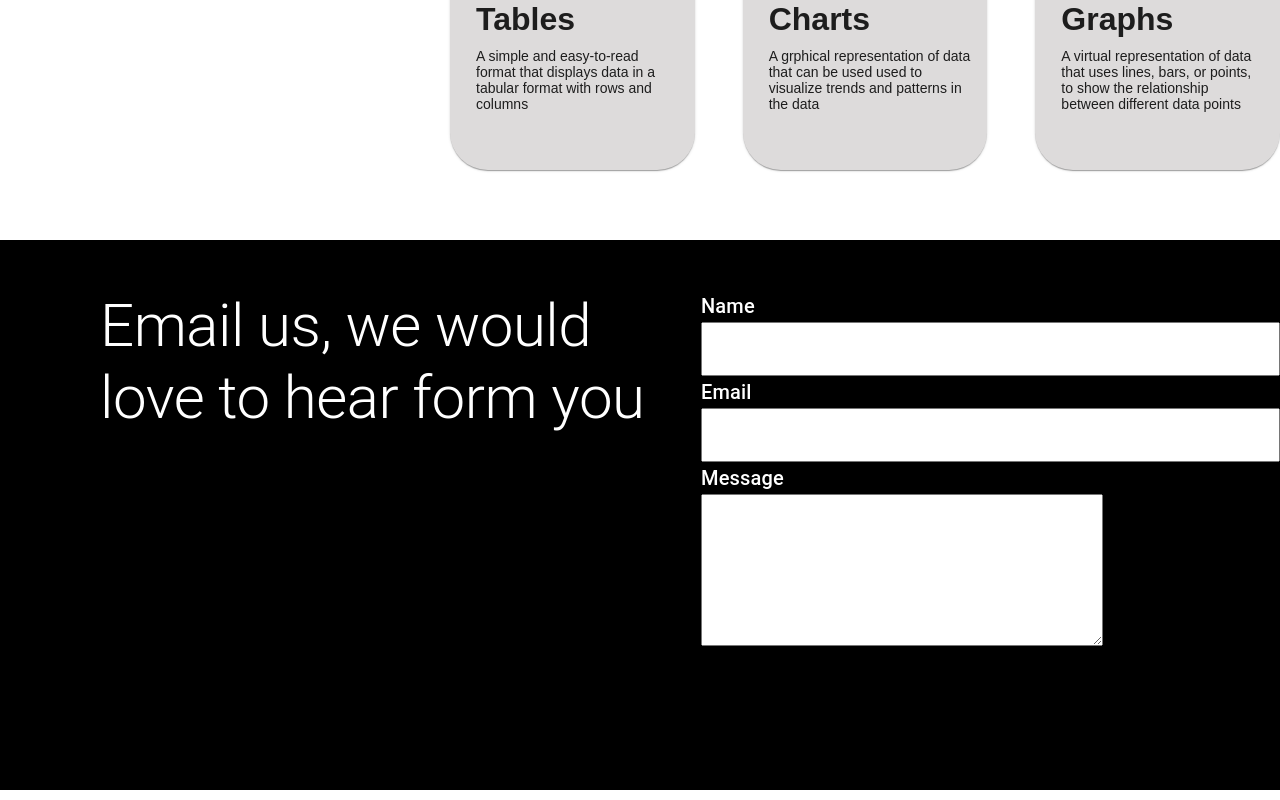
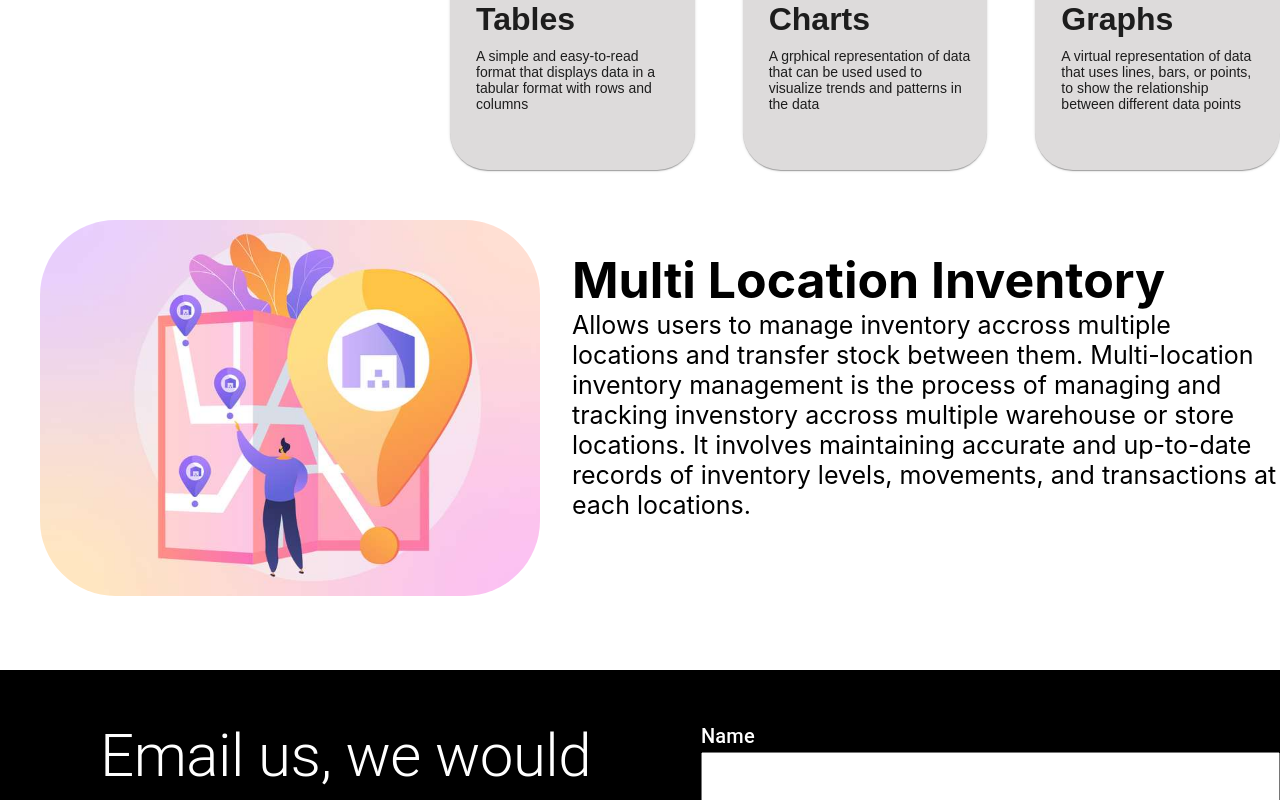
Before and after one commit to arnitdo/Inventario, a React (Create React App) app in the folder client/: page / in a window 1280 px wide. Shown: the part 4604-5404 px from the top of the page. Built offline with nearby package versions, Linux system fonts and the light colour scheme.

Commit message:
changes in features

```diff
--- a/client/package.json
+++ b/client/package.json
@@ -14,7 +14,9 @@
     "@types/node": "^16.18.11",
     "@types/react": "^18.0.27",
     "@types/react-dom": "^18.0.10",
+    "chart.js": "^4.2.0",
     "react": "^18.2.0",
+    "react-chartjs-2": "^5.2.0",
     "react-dom": "^18.2.0",
     "react-icons": "^4.7.1",
     "react-router-dom": "^6.8.0",
--- a/client/src/components/Features.css
+++ b/client/src/components/Features.css
@@ -212,3 +212,20 @@ img{
     margin-left: 100px;
     width:800px;
   }
+
+  .img-container {
+    display: flex;
+    justify-content: space-evenly;
+    align-items: center;
+    gap: 2rem;
+}
+
+.image {
+    border-radius: 5cm;
+}
+
+.text {
+    font-family: Arial, Helvetica, sans-serif;
+    color: black;
+    font-size: 25px;
+}
--- a/client/src/components/Features.tsx
+++ b/client/src/components/Features.tsx
@@ -1,14 +1,14 @@
 import React from "react";
 import "./Features.css";
-import Card from '@mui/material/Card';
-import CardContent from '@mui/material/CardContent';
-import BackupTableIcon from '@mui/icons-material/BackupTable';
-import PieChartIcon from '@mui/icons-material/PieChart';
-import BarChartIcon from '@mui/icons-material/BarChart';
-import { Avatar } from '@mui/material';
+import Card from "@mui/material/Card";
+import CardContent from "@mui/material/CardContent";
+import BackupTableIcon from "@mui/icons-material/BackupTable";
+import PieChartIcon from "@mui/icons-material/PieChart";
+import BarChartIcon from "@mui/icons-material/BarChart";
+import { Avatar } from "@mui/material";
 import { Link } from "react-router-dom";
 import { TextField, Typography } from "@mui/material";
-import { Button } from '@mui/material';
+import { Button } from "@mui/material";
 const Features = () => {
   const ana = require("../assets/ana.jpg");
   const fimg = require("../assets/fimg.png");
@@ -19,7 +19,13 @@ const Features = () => {
   const ana2 = require("../assets/ana2.jfif");
   const track = require("../assets/track.jfif");
   const a1 = require("../assets/a1.jfif");
-  const avatarStyle = { backgroundColor: "#000", marginTop: '15px', marginLeft: '10px', marginBottom: '10px' }
+  const multiple=require('../assets/multiple.jpg')
+  const avatarStyle = {
+    backgroundColor: "#000",
+    marginTop: "15px",
+    marginLeft: "10px",
+    marginBottom: "10px",
+  };
 
   return (
     <div>
@@ -114,13 +120,24 @@ const Features = () => {
             This type of transfer typically involves several steps, including:
           </Typography>
           <img
-            style={{ width: "500px", height: "500px", marginTop: "10px", objectFit: 'cover', marginLeft: '100px' }}
+            style={{
+              width: "500px",
+              height: "500px",
+              marginTop: "10px",
+              objectFit: "cover",
+              marginLeft: "100px",
+            }}
             src={a1}
           ></img>
         </div>
         <div className="right-portion">
           <img
-            style={{ marginTop: "150px", height: "600px", width: "800px", marginRight: '100px' }}
+            style={{
+              marginTop: "150px",
+              height: "600px",
+              width: "800px",
+              marginRight: "100px",
+            }}
             src={
               "https://img.freepik.com/free-vector/order-worldwide-delivery-service-storehouse-products-storage-transit-warehouse-bonded-warehouse-transferring-process-goods-concept-pinkish-coral-bluevector-isolated-illustration_335657-1808.jpg?w=996&t=st=1674945609~exp=1674946209~hmac=2d0a1bc99158548738305e5aceb6dd0e9a6383763bca34d43de5b1d07e31b69a"
             }
@@ -128,11 +145,18 @@ const Features = () => {
         </div>
       </div>
       <div className="notifications">
-        <div className='left-content'>
-          <Typography variant="h2" >Notifications & Alerts</Typography>
+        <div className="left-content">
+          <Typography variant="h2">Notifications & Alerts</Typography>
         </div>
-        <div className='right-content'>
-          <Typography variant="h6">Allows you to set up notifications and alerts for low stock levels, stockouts, and other inventory-related events. They allow you to stay informed about important events related to your inventory. This feature would typically involve setting up rules or thresholds for certain inventory levels or events, and then sending notifications or alerts when those rules or thresholds are met.</Typography>
+        <div className="right-content">
+          <Typography variant="h6">
+            Allows you to set up notifications and alerts for low stock levels,
+            stockouts, and other inventory-related events. They allow you to
+            stay informed about important events related to your inventory. This
+            feature would typically involve setting up rules or thresholds for
+            certain inventory levels or events, and then sending notifications
+            or alerts when those rules or thresholds are met.
+          </Typography>
         </div>
       </div>
       <div className="reports">
@@ -152,9 +176,10 @@ const Features = () => {
             <img
               style={{
                 height: "60px",
-                width: "60px"
+                width: "60px",
               }}
-              src={one}></img>
+              src={one}
+            ></img>
             <Typography variant="h5">Inventory Turnover Rate Export</Typography>
             <Typography variant="body2">
               It shows how many times a company has sold and replaced inventory
@@ -164,11 +189,13 @@ const Features = () => {
             </Typography>
           </div>
           <div className="step-2">
-            <img style={{
+            <img
+              style={{
                 height: "60px",
-              width: "60px"
+                width: "60px",
               }}
-              src={two}></img>
+              src={two}
+            ></img>
             <Typography variant="h5">Stock Aging Export</Typography>
             <Typography variant="body2">
               Stock aging report shows how long items have been held in
@@ -177,11 +204,13 @@ const Features = () => {
             </Typography>
           </div>
           <div className="step-3">
-            <img style={{
+            <img
+              style={{
                 height: "60px",
-              width: "60px"
+                width: "60px",
               }}
-              src={three}></img>
+              src={three}
+            ></img>
             <Typography variant="h5">Sales by Item report</Typography>
             <Typography variant="body2">
               Sales by item report shows the sales of each item in a certain
@@ -190,11 +219,13 @@ const Features = () => {
             </Typography>
           </div>
           <div className="step-4">
-            <img style={{
+            <img
+              style={{
                 height: "60px",
-              width: "60px"
+                width: "60px",
               }}
-              src={four}></img>
+              src={four}
+            ></img>
             <Typography variant="h5">Current Stock Valuation</Typography>
             <Typography variant="body2">
               Stock valuation is the process of determining the value of a
@@ -204,53 +235,148 @@ const Features = () => {
           </div>
         </div>
 
-        <div style={{ display: 'flex', gap: '3rem', marginLeft: '450px', marginTop: '50px' }}>
-          <Card sx={{ width: '300px', height: '250px', borderRadius: "1cm", backgroundColor: '#dddbdb' }}>
+        <div
+          style={{
+            display: "flex",
+            gap: "3rem",
+            marginLeft: "450px",
+            marginTop: "50px",
+          }}
+        >
+          <Card
+            sx={{
+              width: "300px",
+              height: "250px",
+              borderRadius: "1cm",
+              backgroundColor: "#dddbdb",
+            }}
+          >
             <CardContent>
               <Avatar style={avatarStyle}>
                 <BackupTableIcon />
               </Avatar>
-              <h1 style={{ fontFamily: 'sans-serif', marginLeft: '10px' }}>Tables</h1>
-              <p style={{ fontFamily: 'sans-serif', marginLeft: '10px', marginTop: '10px', fontSize: '0.875rem' }}>A simple and easy-to-read format that displays data in a tabular format with rows and columns</p>
+              <h1 style={{ fontFamily: "sans-serif", marginLeft: "10px" }}>
+                Tables
+              </h1>
+              <p
+                style={{
+                  fontFamily: "sans-serif",
+                  marginLeft: "10px",
+                  marginTop: "10px",
+                  fontSize: "0.875rem",
+                }}
+              >
+                A simple and easy-to-read format that displays data in a tabular
+                format with rows and columns
+              </p>
             </CardContent>
           </Card>
 
-          <Card sx={{ width: '300px', height: '250px', borderRadius: "1cm", backgroundColor: '#dddbdb' }}>
+          <Card
+            sx={{
+              width: "300px",
+              height: "250px",
+              borderRadius: "1cm",
+              backgroundColor: "#dddbdb",
+            }}
+          >
             <CardContent>
               <Avatar style={avatarStyle}>
                 <PieChartIcon />
               </Avatar>
-              <h1 style={{ fontFamily: 'sans-serif', marginLeft: '10px' }}>Charts</h1>
-              <p style={{ fontFamily: 'sans-serif', marginLeft: '10px', marginTop: '10px', fontSize: '0.875rem' }}>A grphical representation of data that can be used used to visualize trends and patterns in the data</p>
+              <h1 style={{ fontFamily: "sans-serif", marginLeft: "10px" }}>
+                Charts
+              </h1>
+              <p
+                style={{
+                  fontFamily: "sans-serif",
+                  marginLeft: "10px",
+                  marginTop: "10px",
+                  fontSize: "0.875rem",
+                }}
+              >
+                A grphical representation of data that can be used used to
+                visualize trends and patterns in the data
+              </p>
             </CardContent>
           </Card>
 
-          <Card sx={{ width: '300px', height: '250px', borderRadius: "1cm", backgroundColor: '#dddbdb' }}>
+          <Card
+            sx={{
+              width: "300px",
+              height: "250px",
+              borderRadius: "1cm",
+              backgroundColor: "#dddbdb",
+            }}
+          >
             <CardContent>
               <Avatar style={avatarStyle}>
                 <BarChartIcon />
               </Avatar>
-              <h1 style={{ fontFamily: 'sans-serif', marginLeft: '10px' }}>Graphs</h1>
-              <p style={{ fontFamily: 'sans-serif', marginLeft: '10px', marginTop: '10px', fontSize: '0.875rem' }}>A virtual representation of data that uses lines, bars, or points, to show the relationship between different data points</p>
+              <h1 style={{ fontFamily: "sans-serif", marginLeft: "10px" }}>
+                Graphs
+              </h1>
+              <p
+                style={{
+                  fontFamily: "sans-serif",
+                  marginLeft: "10px",
+                  marginTop: "10px",
+                  fontSize: "0.875rem",
+                }}
+              >
+                A virtual representation of data that uses lines, bars, or
+                points, to show the relationship between different data points
+              </p>
             </CardContent>
           </Card>
         </div>
+        <div className="img-container">
+          <div className="image">
+            <img
+              src={multiple}
+              alt="image"
+              style={{
+                marginTop: "50px",
+                marginLeft: "40px",
+                borderRadius: "2cm",
+                width: "500px",
+              }}
+            ></img>
+          </div>
+          <div className="text">
+            <h1>Multi Location Inventory</h1>
+            <p>
+              Allows users to manage inventory accross multiple locations and
+              transfer stock between them. Multi-location inventory management
+              is the process of managing and tracking invenstory accross
+              multiple warehouse or store locations. It involves maintaining
+              accurate and up-to-date records of inventory levels, movements,
+              and transactions at each locations.
+            </p>
+          </div>
+        </div>
         <div className="contact">
-          <div className='left-content-1'>
-            <Typography variant="h2" >Email us, we would love to hear form you</Typography>
+          <div className="left-content-1">
+            <Typography variant="h2">
+              Email us, we would love to hear form you
+            </Typography>
           </div>
-          <div className='right-content-1'>
-            <p><Typography variant="h6">Name</Typography>
-              <input type="text" size={60} style={{ height: '50px' }} />
+          <div className="right-content-1">
+            <p>
+              <Typography variant="h6">Name</Typography>
+              <input type="text" size={60} style={{ height: "50px" }} />
               <Typography variant="h6">Email</Typography>
-              <input type="text" size={60} style={{ height: '50px' }} /></p>
+              <input type="text" size={60} style={{ height: "50px" }} />
+            </p>
             <Typography variant="h6">Message</Typography>
-            <textarea inputMode="text" style={{ height: '150px', width: '400px' }} />
+            <textarea
+              inputMode="text"
+              style={{ height: "150px", width: "400px" }}
+            />
           </div>
         </div>
       </div>
     </div>
-
   );
 };
 
```
Also changed, not shown: client/src/components/Sidebar.tsx (+34 -1 lines), client/src/assets/multiple.jpg (added), 1 other file (tests, documents, lock files or other folders). Lines whose indentation alone changed are shown as unchanged.
